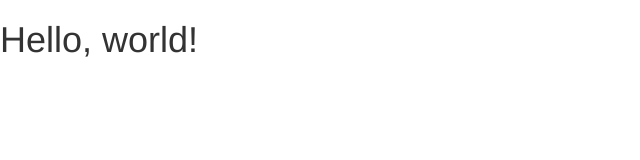
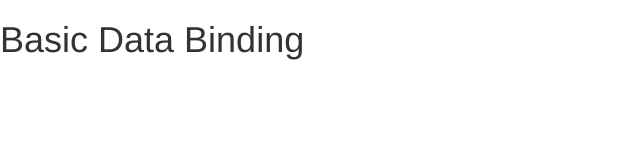
Before and after one commit to AnjoTadena/vue101, a plain HTML site: page index.html in a window 1280 px wide. Shown: the whole page, without its empty margins (0-640 px from the left). Drawn offline with Linux system fonts and the light colour scheme.

Commit message:
Modified index.html title and content.

```diff
--- a/index.html
+++ b/index.html
@@ -5,7 +5,7 @@
         <meta http-equiv="X-UA-Compatible" content="IE=edge">
         <meta name="viewport" content="width=device-width, initial-scale=1">
         <!-- The above 3 meta tags *must* come first in the head; any other head content must come *after* these tags -->
-        <title>Vue 101</title>
+        <title>Basic Data Binding</title>
         <!-- Bootstrap -->
         <link href="css/bootstrap.min.css" rel="stylesheet">
 
@@ -17,7 +17,7 @@
         <![endif]-->
         </head>
         <body>
-        <h1>Hello, world!</h1>
+        <h1>Basic Data Binding</h1>
 
         <!-- jQuery (necessary for Bootstrap's JavaScript plugins) -->
         <script src="js/jquery-3.1.1.js"></script>
```
